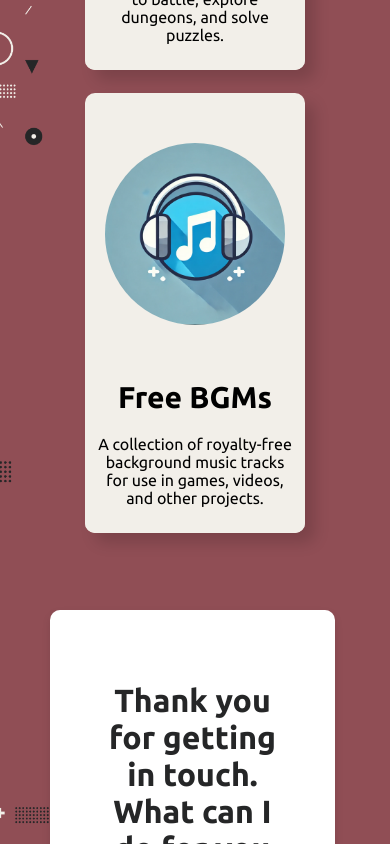
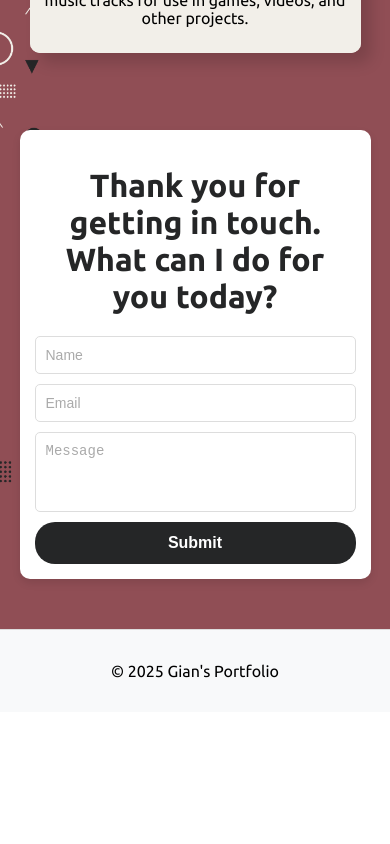
Before and after one commit to GianFerre/gian-dev-portfolio, a React (Vite) app: page / in a window 390 px wide. Shown: the part 3200-4044 px from the top of the page. After the commit the page ends 3912 px from the top, so only its background shows below. Built offline with nearby package versions, Linux system fonts and the light colour scheme; a web font is replaced by a local one.

Commit message:
fixed form for mobile view

```diff
--- a/src/index.css
+++ b/src/index.css
@@ -364,9 +364,8 @@ background-color: #5e3236;
 
 
 @media (max-width: 820px) {
-
-  .card-image {
-    width: 180px;
+  .card {
+    height: 320px;
   }
 
   .header-title {
@@ -404,6 +403,10 @@ background-color: #5e3236;
     position: relative;
     width: 220px;
     height: 220px; /* Same dimensions as the images */
+  }
+
+  .parent-form {
+    margin-bottom: 50px;
   }
 }
 
@@ -460,3 +463,41 @@ background-color: #5e3236;
     color: black !important; /* Default text color */
   }
 }
+
+/* Ensure the form and inputs adjust properly on smaller viewports */
+@media (max-width: 820px) {
+  .contact-form-container {
+    padding: 15px; /* Adjust padding */
+    width: 90%; /* Ensure it doesn't go beyond the screen width */
+    margin: 0 auto; /* Center the form */
+    box-sizing: border-box; /* Include padding in width calculation */
+  }
+
+  form {
+    gap: 10px; /* Reduce spacing between form elements */
+  }
+
+  .form-group {
+    flex-direction: column; /* Stack inputs vertically */
+    gap: 10px; /* Add spacing between stacked inputs */
+  }
+
+  input, textarea {
+    width: 100%; /* Ensure inputs are within the form bounds */
+    max-width: 100%; /* Prevent inputs from exceeding the form width */
+    font-size: 14px; /* Adjust font size */
+    padding: 10px; /* Maintain comfortable padding */
+    box-sizing: border-box; /* Include padding and border in the width */
+  }
+
+  textarea {
+    height: 80px; /* Adjust height for smaller viewports */
+  }
+
+  .form-button {
+    padding: 12px; /* Adjust padding for touch devices */
+    font-size: 16px; /* Ensure text is readable */
+    width: 100%; /* Make the button span the full width of the form */
+    box-sizing: border-box; /* Ensure it doesn't overflow */
+  }
+}
```
